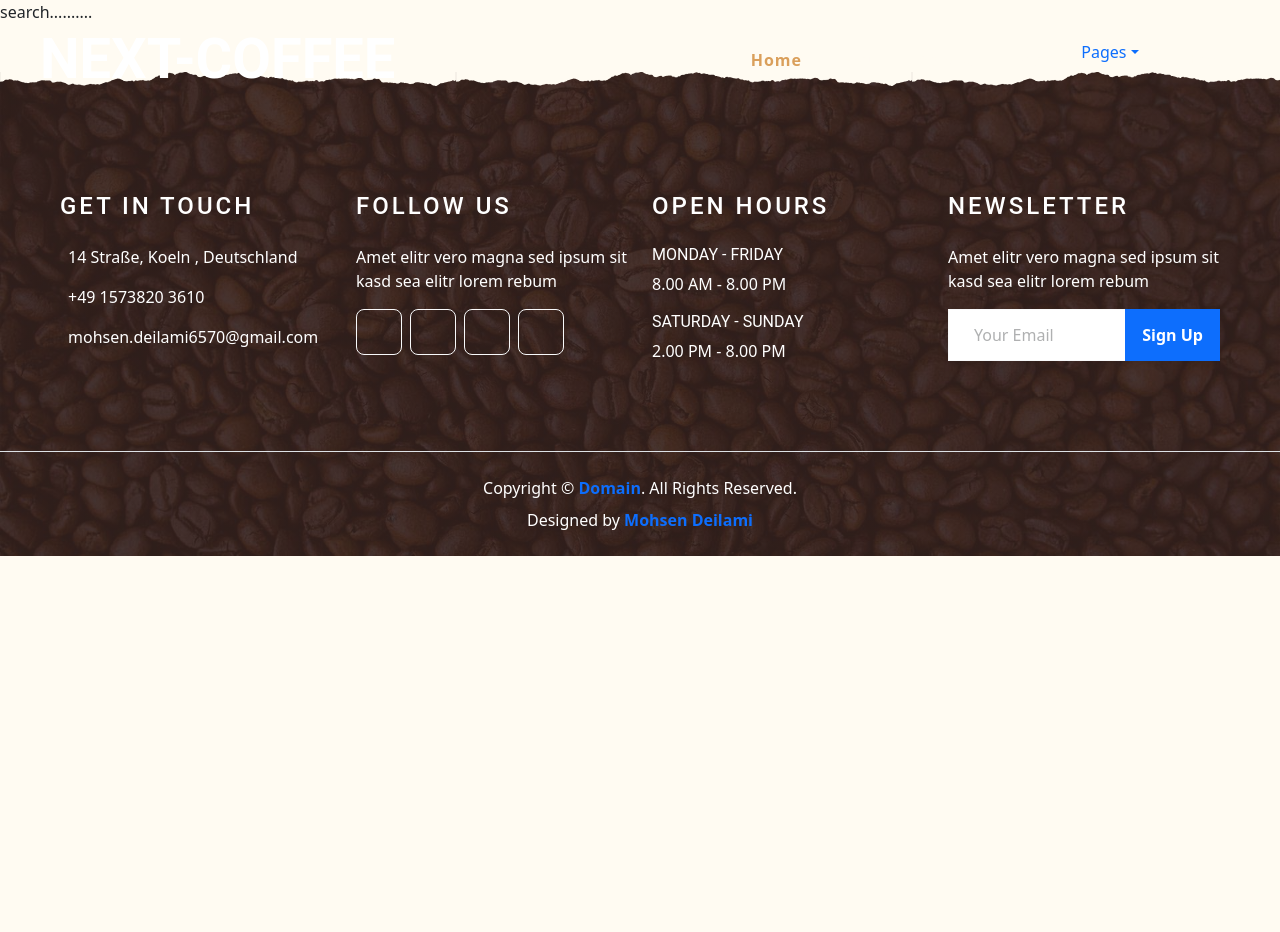
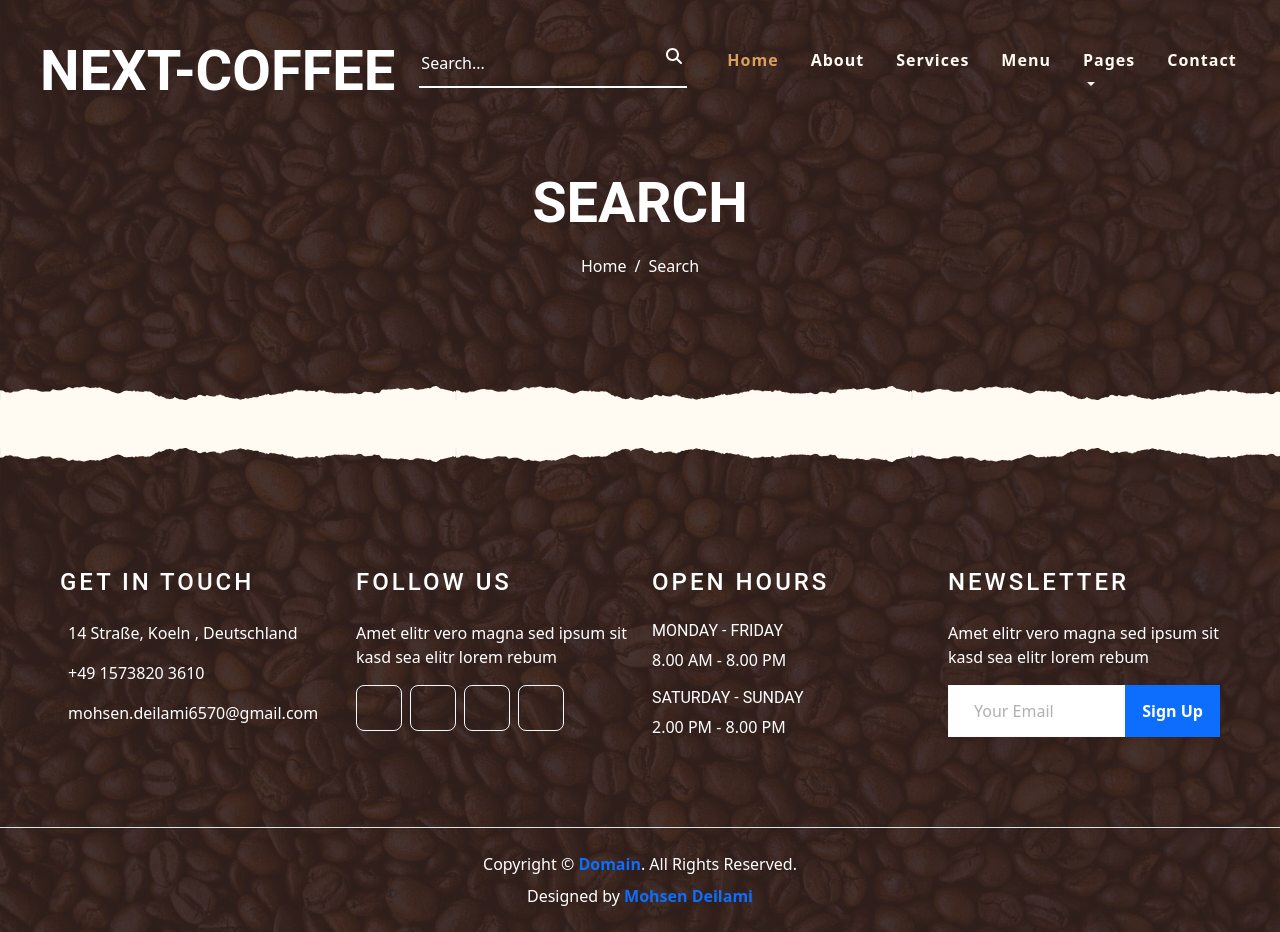
Before and after one commit to mohsen-deilami/coffee-next, a Next.js app: page /search in a window 1280 px wide. Before the commit the page ends 800 px from the top, so only its background shows below. Built offline with nearby package versions, Linux system fonts and the light colour scheme.

Commit message:
develop search

```diff
--- a/components/moduls/navbar/Navbar.js
+++ b/components/moduls/navbar/Navbar.js
@@ -1,15 +1,60 @@
-import React from "react";
+
+import React, { useState } from "react";
 import styles from "@/styles/Navbar.module.css";
 import Link from "next/link";
+
+// Fontawesome
+import "@fortawesome/fontawesome-svg-core/styles.css";
+import { config } from "@fortawesome/fontawesome-svg-core";
+config.autoAddCss = false;
+import { FontAwesomeIcon } from "@fortawesome/react-fontawesome";
+import { faSearch } from "@fortawesome/free-solid-svg-icons";
+import { useRouter } from "next/router";
+
 function Navbar() {
+  const route = useRouter();
+  const [search, setSearch] = useState("");
+
+  const searchHandlerWithEnter = (event) => {
+    if (event.keyCode === 13) {
+      if (search.trim()) {
+        route.push(`/search?q=${search}`);
+      }
+    }
+  };
+
+  const searchHandler = () => {
+    if (search.trim()) {
+      route.push(`/search?q=${search}`);
+    }
+  };
+
   return (
     <div className={`container-fluid p-0 ${styles.nav_bar}`}>
       <nav
         className={`${styles.navbar} ${styles.navbar_expand_lg} bg-none navbar-dark py-3`}
       >
-        <Link href="/" className={`${styles.navbar_brand} px-lg-4 m-0`}>
-          <h1 className="m-0 display-4 text-uppercase text-white">Next-Coffee</h1>
-        </Link>
+        <div className="d-flex align-items-center position-relative">
+          <Link href="/" className={`${styles.navbar_brand} px-lg-4 m-0`}>
+            <h1 className="m-0 display-4 text-uppercase text-white">
+              Next-Coffee
+            </h1>
+          </Link>
+
+          <input
+            value={search}
+            onChange={(event) => setSearch(event.target.value)}
+            onKeyDown={searchHandlerWithEnter}
+            type="text"
+            className={styles.search_input}
+            placeholder="Search..."
+          />
+          <FontAwesomeIcon
+            onClick={searchHandler}
+            className={styles.search_icon}
+            icon={faSearch}
+          />
+        </div>
         <button
           type="button"
           className={`${styles.navbar_toggler}`}
@@ -29,24 +74,29 @@
             >
               Home
             </Link>
+
             <Link href="/about" className={`${styles.nav_link}`}>
               About
             </Link>
-            <Link href="/service" className={`${styles.nav_link}`}>
-              Service
+            <Link href="/services" className={`${styles.nav_link}`}>
+              Services
             </Link>
             <Link href="/menu" className={`${styles.nav_link}`}>
               Menu
             </Link>
+
             <div className={`${styles.dropdown}`}>
               <a
                 href="#"
-                className={`${styles.nlinkv_link} ${styles.dropdown_toggle}`}
+                className={`${styles.nav_link} ${styles.dropdown_toggle}`}
                 data-toggle="dropdown"
               >
                 Pages
               </a>
-              <div className={`${styles.dropdown_menu} ${styles.text_capitalize}`}>
+
+              <div
+                className={`${styles.dropdown_menu} ${styles.text_capitalize}`}
+              >
                 <Link href="/reservation" className={`${styles.dropdown_item}`}>
                   Reservation
                 </Link>
@@ -55,6 +105,7 @@
                 </Link>
               </div>
             </div>
+
             <Link href="/contact" className={`${styles.nav_link}`}>
               Contact
             </Link>
--- a/pages/search/index.js
+++ b/pages/search/index.js
@@ -1,9 +1,10 @@
 import React from 'react'
+import PageHeader from '@/Components/moduls/pageHeader/PageHeader'
 
 export default function index() {
   return (
     <div>
-      <p>search..........</p>
+       <PageHeader pageName={"Search"} />
     </div>
   )
 }
```
Also changed, not shown: pages/services/index.js (renamed from pages/service/index.js).
